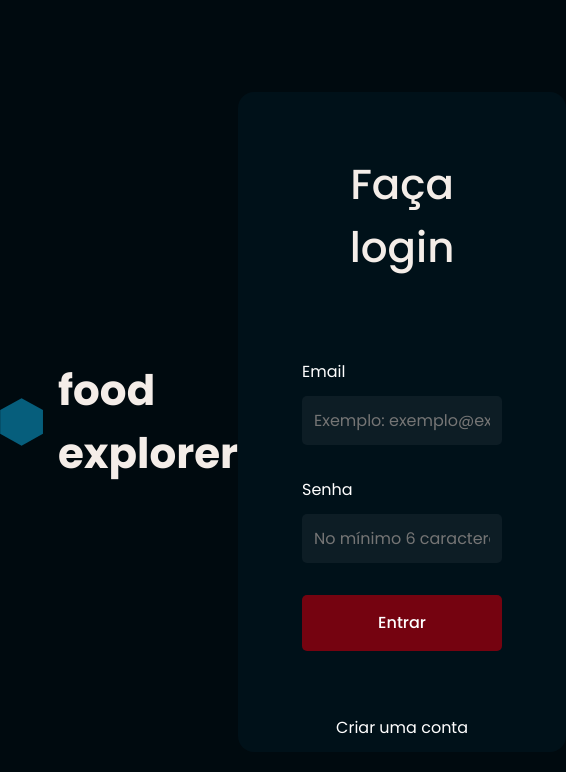
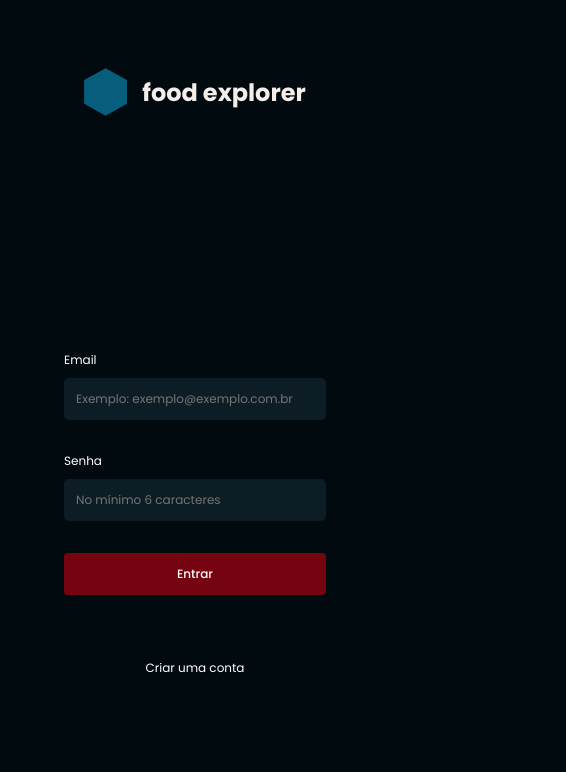
Before and after one commit to arcanjorafinha/FoodExplorer, a React (Vite) app in the folder FoodExplorerWeb/: page / in a window 390 px wide. Shown: the top 772 px of the page, 566 px wide, since content can reach past the window. Built offline with nearby package versions, Linux system fonts and the light colour scheme.

Commit message:
primeira parte mobile

```diff
--- a/FoodExplorerWeb/src/components/Button/styles.js
+++ b/FoodExplorerWeb/src/components/Button/styles.js
@@ -5,10 +5,10 @@ export const Container = styled.button`
     background-color: ${({ theme }) => theme.COLORS.TOMATO_100};
     color: ${({ theme }) => theme.COLORS.LIGHT_100};
 
-    height: 56px;
+    height: 3.5rem;
     border: 0;
-    padding: 0 16px;
-    border-radius: 5px;
+    padding: 0 1rem;
+    border-radius: 0.31rem;
     font-weight: 500;
 
     &:disabled{
--- a/FoodExplorerWeb/src/components/Footer/styles.js
+++ b/FoodExplorerWeb/src/components/Footer/styles.js
@@ -1,26 +1,43 @@
 import styled from "styled-components";
+import { DEVICE_BREAKPOINTS } from "../../styles/deviceBreakpoints";
+
 
 export const Container = styled.footer`
     position: relative;
     width: 100%;
-    height: 77px;
+    height: 4.8rem;
     display: flex;
     align-items: center;
     align-self: flex-end;
     justify-content: space-between;
-    padding: 24px 120px;
-    margin-top: 100px;
+    padding: 1.5rem 7.5rem;
+    margin-top: 6.25rem;
     background-color: ${({ theme }) => theme.COLORS.DARK_600};
 
     > div{
         align-items: center;
-        font-size: 10px;
+        font-size: 0.625rem;
         display: flex;
-        gap: 16px;
+        gap: 1rem;
         color: ${({ theme }) => theme.COLORS.LIGHT_700};
     }
 
     >p{
-        font-size: 14px;
+        font-size: 0.875rem;
+    }
+
+    @media (max-width: ${DEVICE_BREAKPOINTS.LG}){
+        padding: 1.5rem 2rem;
+
+        >div{
+            >img{
+                width: 1.5rem;
+            }
+        }
+
+        >p{
+            font-size: 0.7rem;
+        }
+
     }
 `;
--- a/FoodExplorerWeb/src/components/Header/index.jsx
+++ b/FoodExplorerWeb/src/components/Header/index.jsx
@@ -7,6 +7,7 @@ import { NavInput } from "../../components/NavInput";
 import { FiSearch } from 'react-icons/fi';
 import Receipt from "../../assets/icons/Receipt.svg";
 import SignOut from "../../assets/icons/SignOut.svg";
+import Hamburger from "../../assets/icons/Menu.svg"
 import { USER_ROLE } from "../../utils/roles";
 
 export function Header({ onSearch }) {
@@ -33,6 +34,7 @@ export function Header({ onSearch }) {
 
     return (
         <Container>
+            <img className='Hamburger' src={Hamburger} alt="Menu Hamburger" />
             {user.role === USER_ROLE.ADMIN ? (
                 <Logo onClick={handleHome} >
                     <img src={Polygon} alt="Poligono" />
@@ -47,12 +49,14 @@ export function Header({ onSearch }) {
                     <p>food explorer</p>
                 </Logo>
             )}
+            <div className='nav' >
                 <NavInput
                     icon={FiSearch}
                     type="text"
                     placeholder="Busque por pratos ou ingredientes"
                     onChange={e => onSearch(e.target.value)}
                 />
+            </div>
             {user.role === USER_ROLE.ADMIN ? (
                 <Button onClick={handleNew} >
                     <p>Novo Prato</p>
--- a/FoodExplorerWeb/src/components/Header/styles.js
+++ b/FoodExplorerWeb/src/components/Header/styles.js
@@ -1,33 +1,54 @@
 import styled from "styled-components";
-import { Link } from "react-router-dom";
+import { DEVICE_BREAKPOINTS } from "../../styles/deviceBreakpoints";
 
 export const Container = styled.header`
     grid-area: 'header';
     background-color: ${({ theme }) => theme.COLORS.DARK_600};
     align-items:center;
 
-    height: 105px;
+    height: 6,56rem;
     width: 100%;
 
     display: flex;
     justify-content: space-between;
 
-    padding: 24px 80px;
+    padding: 1.5rem 5rem;
 
-    > input{
-        max-width: 580px;
+    > .nav{
+        width: 50%;
     }
+
+    > .Hamburger{
+        display: none;
+    }
+
+    @media (max-width: ${DEVICE_BREAKPOINTS.LG}){
+
+        padding:1.5rem 2rem;
+
+        > .Hamburger{
+            padding-left: 1rem;
+            margin-right: 2rem;
+            display: flex;
+            cursor: pointer;
+        }
+        > .nav{
+            display: none;
+        }
+    }
+
+
 
 `;
 export const Logo = styled.div`
     display: flex;
     align-items: center;
     justify-content: center;
-    gap: 16px;
-    min-width: 270px;
+    gap: 1rem;
+    min-width: 17rem;
     font-weight: 700;
-    font-size: 24px;
-    margin-right: 32px;
+    font-size: 1.5rem;
+    margin-right: 2rem;
     cursor: pointer;
 
     div{
@@ -37,9 +58,16 @@ export const Logo = styled.div`
         span{
             align-self: flex-end;
             margin-top: -7px;
-            font-size: 12px;
+            font-size: 0.75rem;
             color: ${({ theme }) => theme.COLORS.CAKE_200};
             font-weight: 400;
+        }
+    }
+
+    @media (max-width: ${DEVICE_BREAKPOINTS.LG}){
+        margin-right: 0rem;
+        img{
+            width: 2rem;
         }
     }
 
@@ -51,9 +79,14 @@ export const Logout = styled.button`
 
     > img{
         color: ${({ theme }) => theme.COLORS.GRAY_100};
-        font-size: 36px;
-        margin-left: 32px;
+        font-size: 2.25rem;
+        margin-left: 2rem;
     }
+
+    @media (max-width: ${DEVICE_BREAKPOINTS.LG}){
+        display:none;
+    }
+
 `;
 
 export const Button = styled.button`
@@ -61,12 +94,51 @@ export const Button = styled.button`
     align-items: center;
     justify-content: center;
     background-color: ${({ theme }) => theme.COLORS.TOMATO_100};
-    width: 220px;
-    height: 56px;
-    padding: 12px 32px;
+    width: 13.75rem;
+    height: 3.5rem;
+    padding: 0.75rem 2rem;
     color: ${({ theme }) => theme.COLORS.LIGHT_100};
     border: none;
-    border-radius: 5px;
+    border-radius: 0.3125rem;
     gap: 8px;
-    margin-left: 32px;
+    margin-left: 2rem;
+
+    @media (max-width: ${DEVICE_BREAKPOINTS.LG}){
+        background: none;
+        padding: 0rem;
+        margin-left: 0rem;
+        width: 5rem;
+
+        >p{
+            display:none;
+        }
+    }
 `;
+
+export const DropdownMenu = styled.div`
+    position: absolute;
+    top: 60px;
+    right: 0;
+    background-color: ${({ theme }) => theme.COLORS.DARK_600};
+    box-shadow: 0 8px 16px rgba(0, 0, 0, 0.2);
+    width: 200px;
+    z-index: 1000;
+    padding: 1rem;
+
+    .search {
+        margin-bottom: 1rem;
+    }
+
+    button {
+        width: 100%;
+        background: none;
+        border: none;
+        color: ${({ theme }) => theme.COLORS.LIGHT_100};
+        text-align: left;
+        cursor: pointer;
+
+        &:hover {
+            background-color: ${({ theme }) => theme.COLORS.DARK_400};
+        }
+    }
+`;
--- a/FoodExplorerWeb/src/components/Input/styles.js
+++ b/FoodExplorerWeb/src/components/Input/styles.js
@@ -9,7 +9,7 @@ export const Container = styled.div`
     color: ${({ theme }) => theme.COLORS.LIGHT_100};
 
     >input{
-        max-height: 56px;
+        max-height: 3.5rem;
         width: 100%;
         min-width: 200px;
 
@@ -34,8 +34,8 @@ export const Container = styled.div`
 
 export const Label = styled.label`
     align-self: flex-start;
-    margin-bottom: 12px;
-    font-size: 16px;
+    margin-bottom: 0.75rem;
+    font-size: 1rem;
 `;
 
 export const FileInputWrapper = styled.div`
@@ -48,7 +48,7 @@ export const FileInputWrapper = styled.div`
         opacity: 0;
         position: absolute;
         width: 100%;
-        height: 56px;
+        height: 3.5rem;
         cursor: pointer;
     }
 `;
@@ -58,7 +58,7 @@ export const FileInputLabel = styled.label`
     align-items: center;
     justify-content: center;
     width: 100%;
-    height: 48px;
+    height: 3rem;
     background-color: ${({ theme }) => theme.COLORS.DARK_900};
     border-radius: 5px;
     cursor: pointer;
--- a/FoodExplorerWeb/src/pages/SignIn/styles.js
+++ b/FoodExplorerWeb/src/pages/SignIn/styles.js
@@ -1,4 +1,5 @@
 import styled from "styled-components";
+import { DEVICE_BREAKPOINTS } from "../../styles/deviceBreakpoints";
 
 export const Container = styled.div`
 
@@ -6,6 +7,11 @@ export const Container = styled.div`
 
     display: flex;
     align-items: stretch;
+
+    @media (max-width: ${DEVICE_BREAKPOINTS.LG}){
+        display: flex;
+        flex-direction: column;
+    }
 `;
 
 export const Form = styled.form`
@@ -27,7 +33,6 @@ export const Form = styled.form`
 
     text-align: center;
 
-
     >h2{
         font-size: 42px;
         font-weight: 500;
@@ -43,6 +48,15 @@ export const Form = styled.form`
         margin-top: 32px;
         color: ${({ theme }) => theme.COLORS.LIGHT_100}
     }
+
+    @media (max-width: ${DEVICE_BREAKPOINTS.LG}){
+        background-color: transparent;
+        width: 100vw;
+
+        h2{
+            display: none;
+        }
+    }
 `;
 
 export const Section = styled.div`
@@ -53,4 +67,8 @@ export const Section = styled.div`
     gap: 15px;
     font-size: 42px;
     font-weight: 700;
+
+    @media (max-width: ${DEVICE_BREAKPOINTS.LG}){
+        font-size: 2rem;
+    }
 `;
--- a/FoodExplorerWeb/src/pages/SignUp/styles.js
+++ b/FoodExplorerWeb/src/pages/SignUp/styles.js
@@ -1,4 +1,5 @@
 import styled from "styled-components";
+import { DEVICE_BREAKPOINTS } from "../../styles/deviceBreakpoints";
 
 export const Container = styled.div`
 
@@ -6,6 +7,11 @@ export const Container = styled.div`
 
     display: flex;
     align-items: stretch;
+
+    @media (max-width: ${DEVICE_BREAKPOINTS.LG}){
+        display: flex;
+        flex-direction: column;
+    }
 `;
 
 export const Form = styled.form`
@@ -43,6 +49,15 @@ export const Form = styled.form`
         margin-top: 32px;
         color: ${({ theme }) => theme.COLORS.LIGHT_100}
     }
+
+    @media (max-width: ${DEVICE_BREAKPOINTS.LG}){
+        background-color: transparent;
+        width: 100vw;
+
+        h2{
+            display: none;
+        }
+    }
 `;
 
 export const Section = styled.div`
@@ -53,4 +68,9 @@ export const Section = styled.div`
     gap: 15px;
     font-size: 42px;
     font-weight: 700;
+
+    @media (max-width: ${DEVICE_BREAKPOINTS.LG}){
+        font-size: 2rem;
+        margin-bottom: -7rem;
+    }
 `;
--- /dev/null
+++ b/FoodExplorerWeb/src/styles/deviceBreakpoints.js
@@ -0,0 +1,7 @@
+export const DEVICE_BREAKPOINTS = {
+    XS: "320px",
+    SM: "425px",
+    MD: "768px",
+    LG: "1024px",
+    XL: "1280px",
+}
--- a/FoodExplorerWeb/src/styles/global.js
+++ b/FoodExplorerWeb/src/styles/global.js
@@ -1,10 +1,19 @@
 import { createGlobalStyle } from "styled-components";
+import { DEVICE_BREAKPOINTS } from "./deviceBreakpoints";
 
 export default createGlobalStyle`
     *{
         margin: 0;
         padding: 0;
         box-sizing: border-box;
+    }
+
+    :root{
+        font-size: 16px;
+
+        @media (max-width: ${DEVICE_BREAKPOINTS.MD}){
+            font-size: 12px;
+        }
     }
 
     body{
@@ -16,7 +25,7 @@ export default createGlobalStyle`
 
     body, input, button, textarea{
         font-family: 'Poppins', serif;
-        font-size: 16px;
+        font-size: 1rem;
         outline: none;
     }
 
```
Lines whose indentation alone changed are shown as unchanged.
